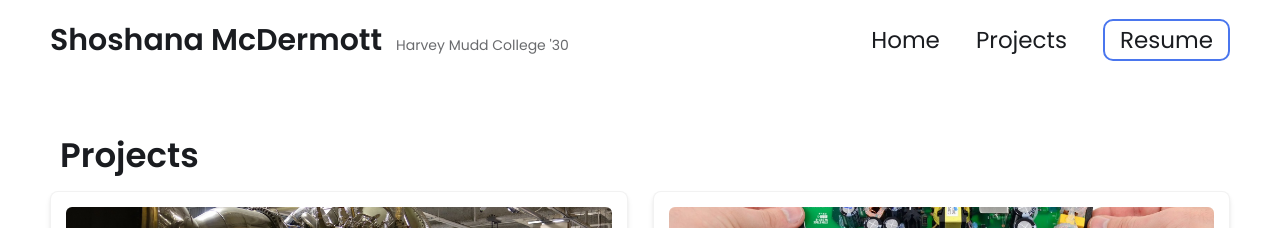
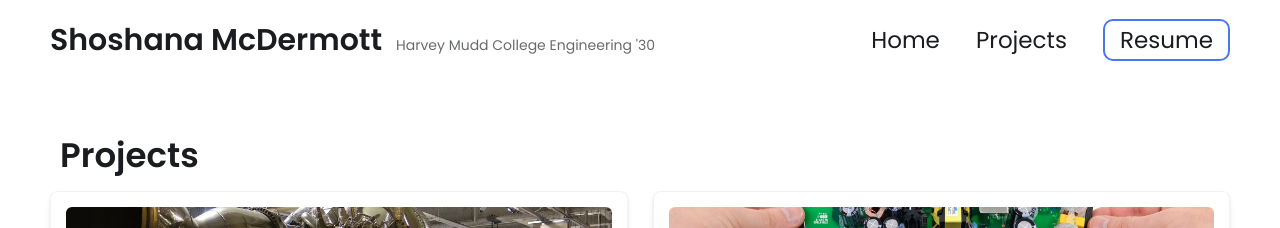
Before and after one commit to smcdermott-commits/smcdermott-commits.github.io, a Jekyll site: the page built from index.html, in a window 1280 px wide. Shown: the top 228 px of the page. Built offline with Jekyll 4.4.1, drawn with Linux system fonts in a browser that asks for light colours.

Commit message:
Update portfolio header subtitle

```diff
--- a/_config.yml
+++ b/_config.yml
@@ -13,7 +13,7 @@ title: John Doe's Portfolio # This is what shows up in the tab of the browser
 
 # Hero Section
 name: Shoshana McDermott
-headline: Harvey Mudd College '30
+headline: Harvey Mudd College Engineering '30
 description: >- # dont remove this line. this will ignore all new lines until the next section
 
 
```
